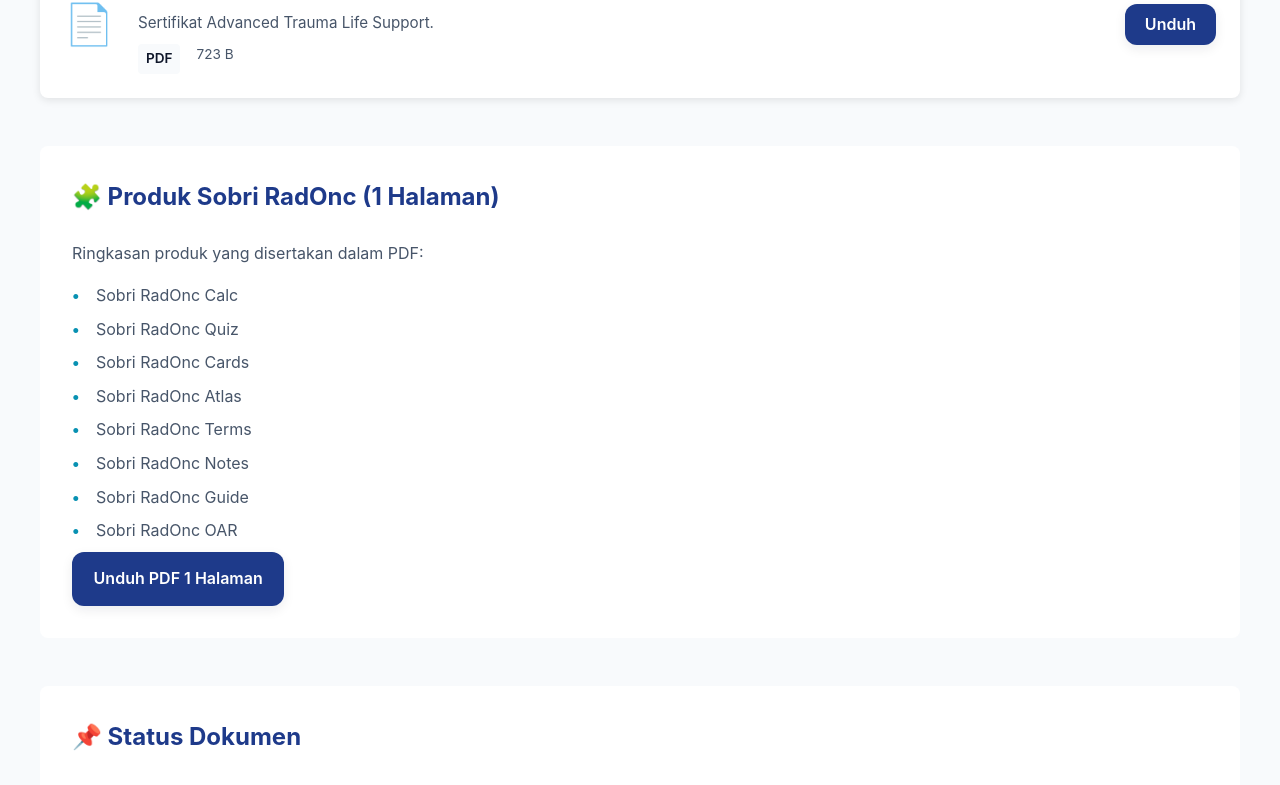
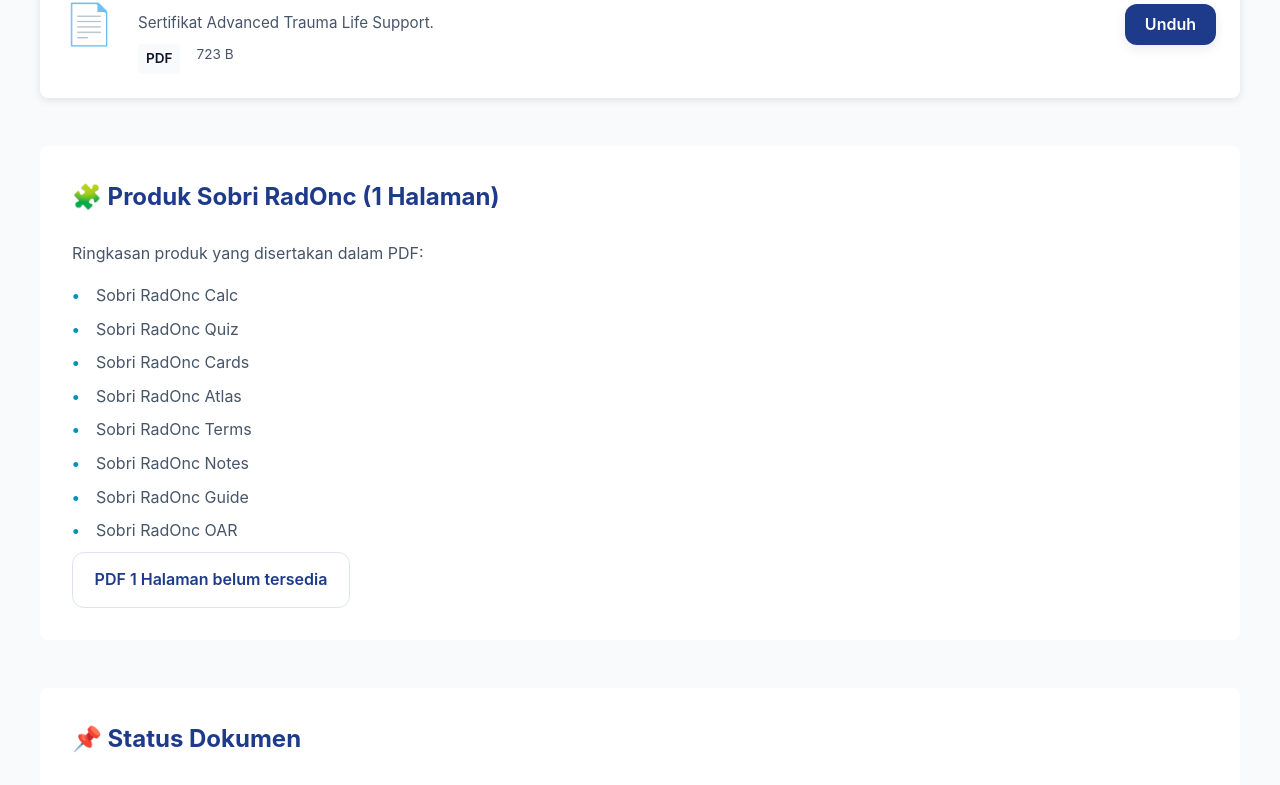
Before and after one commit to sobri3195/LPDP-Onkrad-Sobri, a React (Vite) app: page /documents in a window 1280 px wide. Shown: the part 2435-3220 px from the top of the page. Built offline with nearby package versions, Linux system fonts and the light colour scheme.

Commit message:
chore: execute priority engineering fixes from analysis

```diff
--- a/package.json
+++ b/package.json
@@ -6,7 +6,11 @@
   "scripts": {
     "dev": "vite",
     "build": "vite build",
-    "preview": "vite preview"
+    "preview": "vite preview",
+    "typecheck": "tsc --noEmit",
+    "lint": "echo \"Lint belum dikonfigurasi: pasang ESLint saat akses registry tersedia\"",
+    "test": "echo \"Test suite belum dikonfigurasi\"",
+    "ci:check": "npm run typecheck && npm run build"
   },
   "dependencies": {
     "react": "^18.3.1",
--- a/src/pages/Documents.jsx
+++ b/src/pages/Documents.jsx
@@ -70,7 +70,7 @@
           name: 'Sobri RadOnc Products (1 Halaman)',
           description: 'Ringkasan 8 produk Sobri RadOnc dalam satu halaman PDF.',
           size: '1 Page',
-          available: true,
+          available: false,
           filename: 'Sobri_RadOnc_Products_One_Page.pdf'
         }
       ]
@@ -176,14 +176,9 @@
                 <li>Sobri RadOnc Guide</li>
                 <li>Sobri RadOnc OAR</li>
               </ul>
-              <a
-                href="/documents/Sobri_RadOnc_Products_One_Page.pdf"
-                className="btn btn-primary"
-                download
-                onClick={(event) => handleDocumentDownload(event, 'Sobri_RadOnc_Products_One_Page.pdf')}
-              >
-                Unduh PDF 1 Halaman
-              </a>
+              <span className="btn btn-outline" aria-disabled="true">
+                PDF 1 Halaman belum tersedia
+              </span>
             </div>
           </div>
 
```
Also changed, not shown: tsconfig.json (+20 -5 lines), 1 other file (tests, documents, lock files or other folders).
